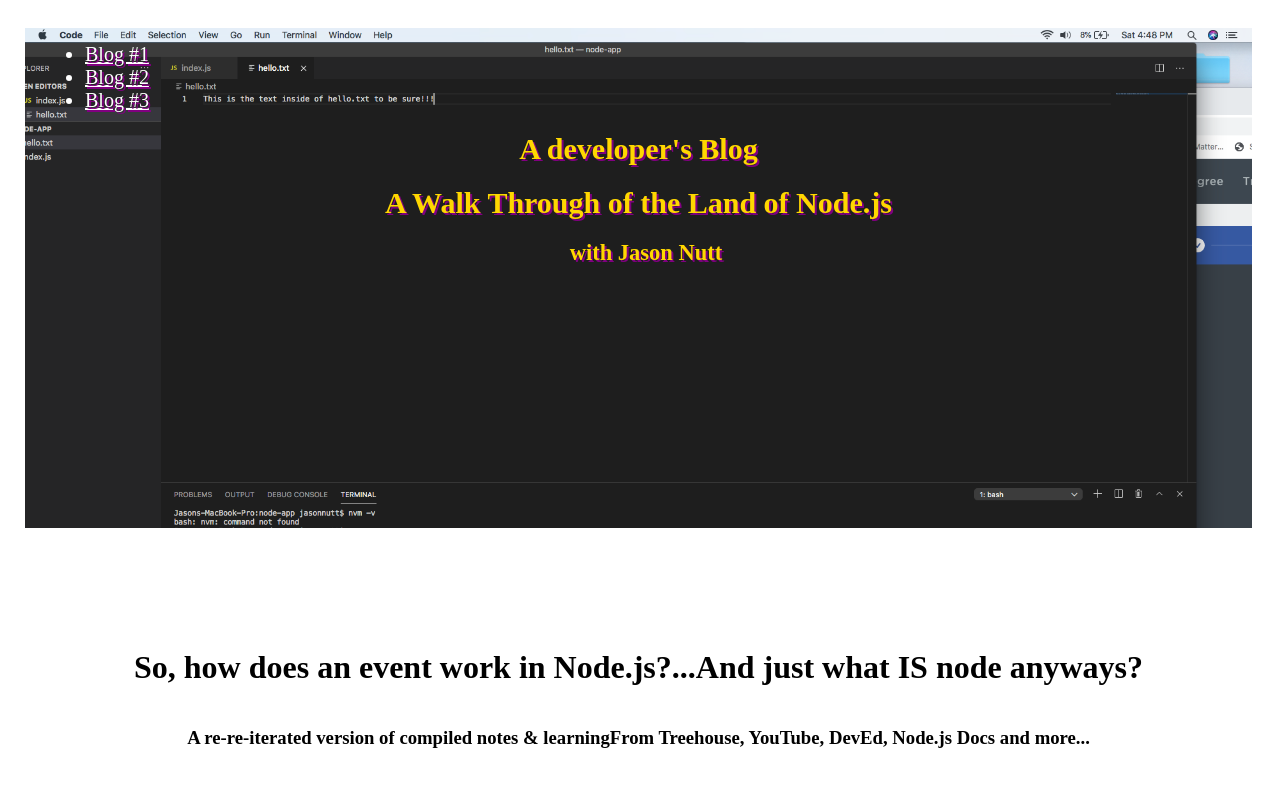
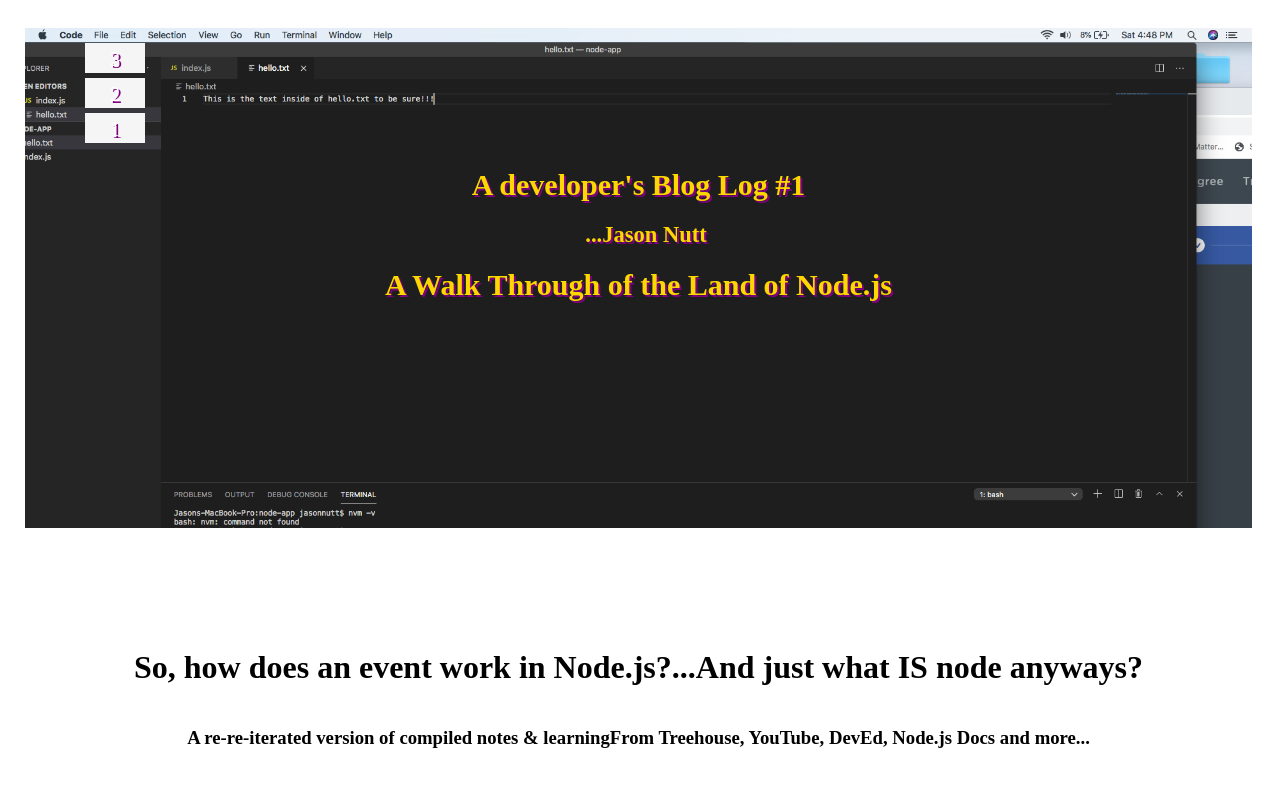
Before and after one commit to jnutt367/dev-blog, a website: page index.html in a window 1280 px wide. Shown: the top 800 px of the page. Drawn offline with Linux system fonts and the light colour scheme.

Commit message:
get project up to current in order to create todays log

```diff
--- a/index.html
+++ b/index.html
@@ -13,7 +13,7 @@
         padding-right: 20px;
         height: 500px;
         width: 100%;
-        background-image: url('images/Screen Shot 2021-02-13 at 4.48.38 PM.png');
+        background-image: url('images/terminal-bg.png');
         background-repeat: no-repeat;
         background-size: cover;
         color: gold;
@@ -48,6 +48,17 @@
         flex-direction: row;
         font-size: 20px;
         color: white;
+        text-decoration: none;
+    }
+
+    li {
+        background: whitesmoke;
+        border-color: grey;
+        height: 20px;
+        width: 50px;
+        padding: 5px;
+        margin-bottom: 5px;
+        list-style-type: none;
     }
 </style>
 
@@ -56,20 +67,22 @@
     <header>
         <div class="nav-wrap">
             <ul>
-                <a href="index.html">
-                    <li>Blog #1</li>
+                <a href="third-blog.html">
+                    <li>3</li>
                 </a>
                 <a href="second-blog.html">
-                    <li>Blog #2</li>
+                    <li>2</li>
                 </a>
-                <a href="third-blog.html">
-                    <li>Blog #3</li>
+                <a href="index.html">
+                    <li>1</li>
                 </a>
             </ul>
         </div>
-        <h1>A developer's Blog</h1>
+
+        <h1>A developer's Blog Log #1</h1>
+        <h2>...Jason Nutt</h2>
         <h1>A Walk Through of the Land of Node.js</h1>
-        <h2>with Jason Nutt</h2>
+
     </header>
 
     <h1>So, how does an event work in Node.js?...And just what IS node anyways?</h1>
```
Also changed, not shown: second-blog.html (+34 -12 lines), images/terminal-bg.png (renamed from images/Screen Shot 2021-02-13 at 4.48.38 PM.png).
